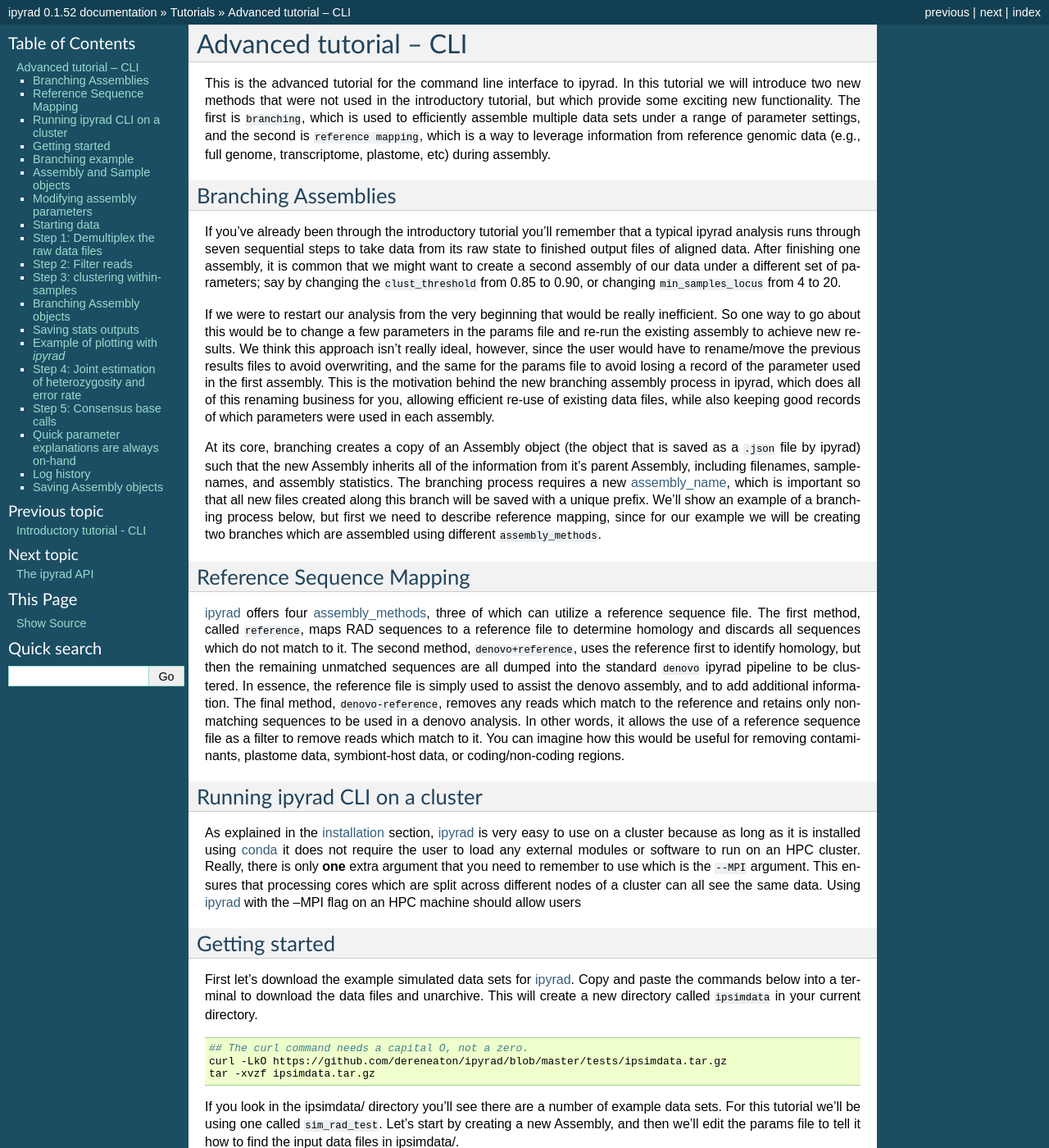
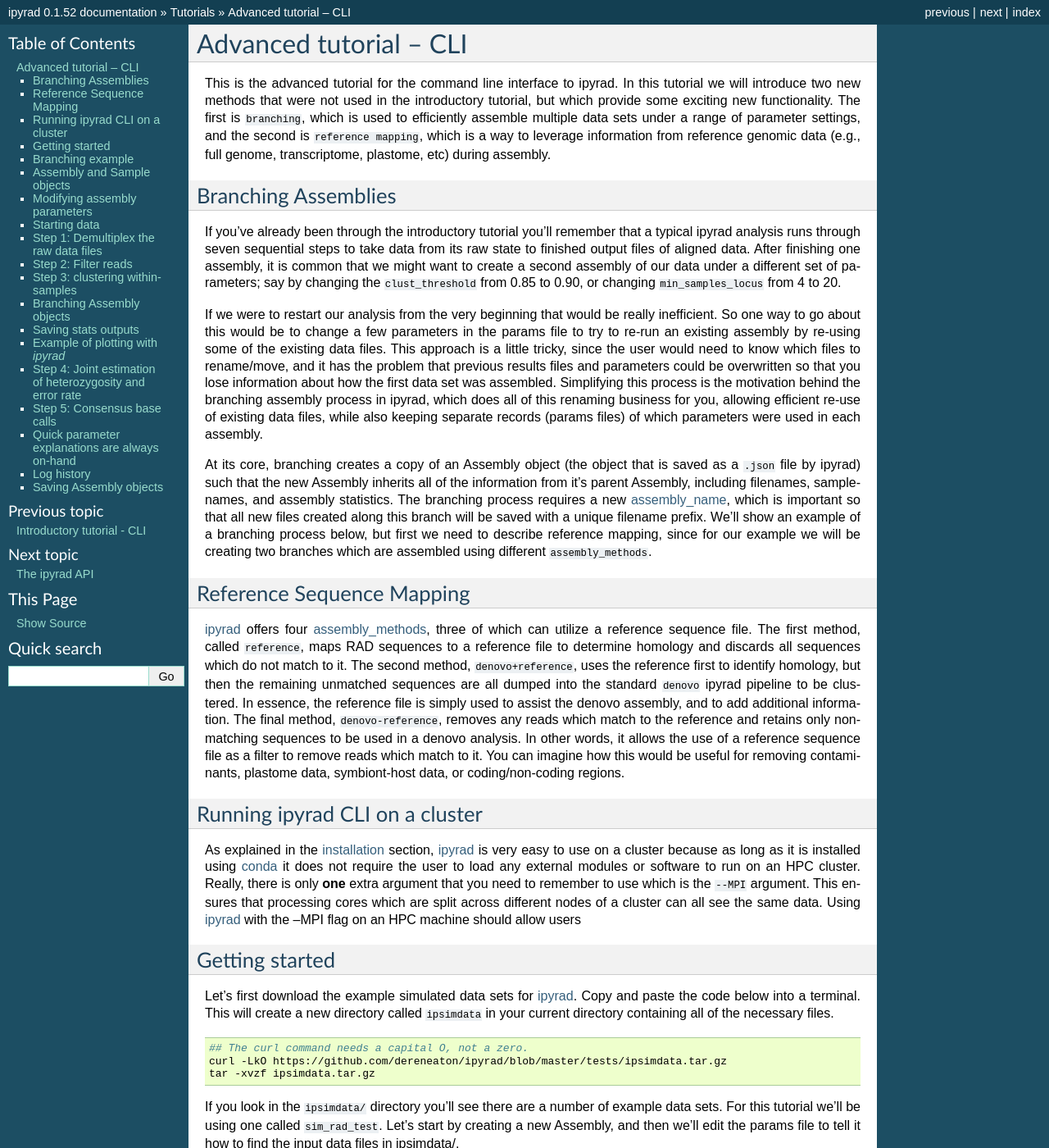
Before and after one commit to dereneaton/ipyrad, a Sphinx documentation site: the page built from docs/tutorial_advanced_cli.rst, in a window 1280 px wide and 1400 px high. Shown: the whole window at 82% size. Built offline with Sphinx 7.4.7, drawn with Linux system fonts in a browser that asks for light colours; pages that are not in the unit, such as notebooks, are missing from menus; the version number is read from the project's files by our own code; some of the changed text lies outside the part shown.

Commit message:
advanced tutorial working

```diff
--- a/docs/tutorial_advanced_cli.rst
+++ b/docs/tutorial_advanced_cli.rst
@@ -28,24 +28,24 @@
 
 If we were to restart our analysis from the very beginning that would be really
 inefficient. So one way to go about this would be to change a few parameters in
-the params file and re-run the existing assembly to achieve new results. We think
-this approach isn't really ideal, however, since the user would have to
-rename/move the previous results files to avoid overwriting, and the same for the
-params file to avoid losing a record of the parameter used in the first assembly.
-This is the motivation behind the new branching assembly process in ipyrad,
-which does all of this renaming business for you, allowing efficient re-use of
-existing data files, while also keeping good records of which parameters were
-used in each assembly.
+the params file to try to re-run an existing assembly by re-using some of the
+existing data files. This approach is a little tricky, since the user would need
+to know which files to rename/move, and it has the problem that previous results
+files and parameters could be overwritten so that you lose information about how
+the first data set was assembled. Simplifying this process is the motivation
+behind the branching assembly process in ipyrad, which does all of this renaming
+business for you, allowing efficient re-use of existing data files, while also
+keeping separate records (params files) of which parameters were used in each assembly.
 
 At its core, branching creates a copy of an Assembly object (the object that is
 saved as a ``.json`` file by ipyrad) such that the new Assembly inherits all of
 the information from it's parent Assembly, including filenames, samplenames,
 and assembly statistics. The branching process requires a
 new :ref:`assembly_name<assembly_name>`, which is important so that all new files
-created along this branch will be saved with a unique prefix. We'll show an
-example of a branching process below, but first we need to describe reference
-mapping, since for our example we will be creating two branches which are
-assembled using different ``assembly_methods``.
+created along this branch will be saved with a unique filename prefix.
+We'll show an example of a branching process below, but first we need to
+describe reference mapping, since for our example we will be creating two
+branches which are assembled using different ``assembly_methods``.
 
 
 Reference Sequence Mapping
@@ -80,9 +80,9 @@
 
 Getting started
 ~~~~~~~~~~~~~~~
-First let's download the example simulated data sets for ipyrad_. Copy and paste
-the commands below into a terminal to download the data files and unarchive. This
-will create a new directory called ``ipsimdata`` in your current directory.
+Let's first download the example simulated data sets for ipyrad_. Copy and paste
+the code below into a terminal. This will create a new directory called
+``ipsimdata`` in your current directory containing all of the necessary files.
 
 .. code:: bash
 
@@ -91,7 +91,7 @@
     tar -xvzf ipsimdata.tar.gz
 
 
-If you look in the ipsimdata/ directory you'll see there are a number of example
+If you look in the ``ipsimdata/`` directory you'll see there are a number of example
 data sets. For this tutorial we'll be using one called ``sim_rad_test``. Let's
 start by creating a new Assembly, and then we'll edit the params file to
 tell it how to find the input data files in ipsimdata/.
@@ -101,12 +101,14 @@
     ## creates a new Assembly named data1
     ipyrad -n data1
 
+
 .. parsed-literal::
 
     New file `params-data1.txt` created in /home/deren/Documents/ipyrad
 
+
 As you can see, this created a new default params file for our Assembly.
-Next use a text editor to make the following changes to ``params-data1.txt``.
+Next use a text editor to make the changes below inside ``params-data1.txt``.
 All other parameters can be left at their default values for now.
 
 .. parsed-literal::
@@ -115,13 +117,16 @@
     ## ./ipsimdata/sim_rad_test.fastq.gz      ## [2] [raw_fastq_path]
     ## ./ipsimdata/sim_rad_test_barcodes.txt  ## [3] [barcodes_path]
 
-Now that we're ready, let's run steps 1 and 2 of the assembly to demultiplex
-and filter the data which we designated in the params file.
-This will create new data files in the directory ``project_dir``.
+
+Now we're ready to start the assembly. Let's begin by running just steps 1 and 2
+to demultiplex and filter the sequence data from the input data files we designated
+in the params file. This will create a bunch of new files in the ``project_dir``
+directory, which we named `iptutorial`.
 
 .. code:: bash
 
     ipyrad -p params-data1.txt -s 12
+
 
 .. parsed-literal::
 
@@ -130,23 +135,23 @@
     Step2: Filtering reads
       Saving Assembly.
 
-If you look in your current directory you'll see that ipyrad_ created a new
-directory called ``iptutorial``. This is our project directory. If
-we had set a full path for ``project_dir`` in the params file (i.e., one like
-``/home/user/myfolder/`` instead of ``./myfolder``) the new directory would be
-created in the full path location. If the project_dir already exists that is
-fine too. You'll see that in the project_dir ipyrad_ has created two new
-subdirectories with names prefixes matching the assembly_name, ``data1``.
+Look in the new directory ``iptutorial`` which will have been created inside
+your current directory. You'll see that inside this directory ipyrad_ has
+created two new subdirectories that have names prefixed by the
+assembly_name, ``data1``. The other saved file is a ``.json`` file,  which you
+can look at with a text editor if you wish. It's used by ipyrad_ to store
+information about your Assembly. You'll notice that ipyrad_ prints "Saving Assembly"
+quite often. This allows the assembly to be restarted easily from any point
+if it ever interrupted. In general, you should not mess with the .json file,
+since editing it by hand could cause errors in your assembly.
+
 
 .. code:: bash
     ls ./iptutorial
 
 .. parsed-literal::
-    data1_edits   data1_fastqs   data1.json
+    data1_edits/   data1_fastqs/   data1.json
 
-The other saved file is a json file which you can look at with a text editor if
-you wish. It's used by ipyrad_ to store information about your Assembly. You
-should generally not edit this file by hand.
 
 
 Branching example
```
